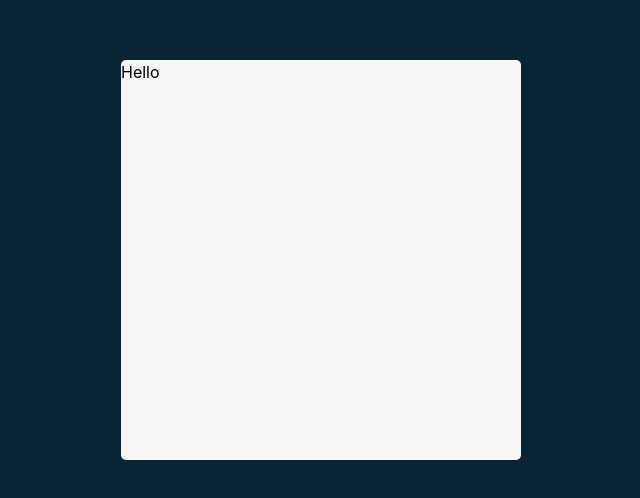
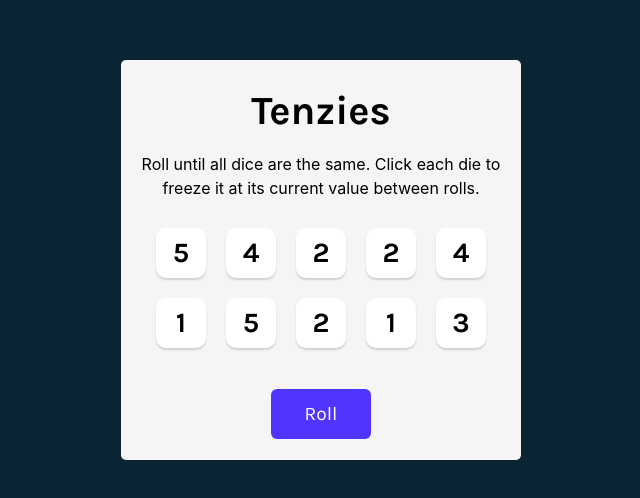
Before and after one commit to Tarasdeveloper/tenzies-game_react, a React (Vite) app: page / in a window 1280 px wide. Shown: the part 140-638 px from the top of the page, without its empty margins (319-959 px from the left). Built offline with nearby package versions, Linux system fonts and the light colour scheme.

Commit message:
added functionality

```diff
--- a/index.html
+++ b/index.html
@@ -4,6 +4,10 @@
         <meta charset="UTF-8" />
         <link rel="icon" type="image/svg+xml" href="/vite.svg" />
         <meta name="viewport" content="width=device-width, initial-scale=1.0" />
+        <link
+            href="https://fonts.googleapis.com/css2?family=Karla:ital,wght@0,200..800;1,200..800&display=swap"
+            rel="stylesheet"
+        />
         <title>Vite+React</title>
     </head>
     <body>
--- a/package.json
+++ b/package.json
@@ -10,6 +10,7 @@
     "preview": "vite preview"
   },
   "dependencies": {
+    "nanoid": "^5.0.9",
     "react": "^18.3.1",
     "react-dom": "^18.3.1"
   },
--- a/src/App.jsx
+++ /dev/null
@@ -1,3 +0,0 @@
-export default function App() {
-    return <main>Hello</main>;
-}
--- /dev/null
+++ b/src/components/App.jsx
@@ -0,0 +1,62 @@
+import { useState } from 'react';
+import Die from './Die/Die';
+import { nanoid } from 'nanoid';
+
+export default function App() {
+    const [dice, setDice] = useState(generateAllNewDice());
+
+    function generateAllNewDice() {
+        // const nweDice = [];
+        // for (let i = 0; i < 10; i++) {
+        //     const rand = Math.ceil(Math.random() * 6);
+        //     nweDice.push(rand);
+        // }
+        // return nweDice;
+        return new Array(10).fill(0).map(() => ({
+            value: Math.ceil(Math.random() * 6),
+            isHeld: false,
+            id: nanoid(),
+        }));
+    }
+
+    function rollDice() {
+        setDice((oldDice) =>
+            oldDice.map((die) =>
+                die.isHeld
+                    ? die
+                    : { ...die, value: Math.ceil(Math.random() * 6) }
+            )
+        );
+    }
+
+    function hold(id) {
+        setDice((oldDice) =>
+            oldDice.map((die) => {
+                return die.id === id ? { ...die, isHeld: !die.isHeld } : die;
+            })
+        );
+    }
+
+    const diceElements = dice.map((dieObj) => (
+        <Die
+            key={dieObj.id}
+            value={dieObj.value}
+            isHeld={dieObj.isHeld}
+            hold={() => hold(dieObj.id)}
+        />
+    ));
+
+    return (
+        <main>
+            <h1 className="title">Tenzies</h1>
+            <p className="instructions">
+                Roll until all dice are the same. Click each die to freeze it at
+                its current value between rolls.
+            </p>
+            <div className="dice-container">{diceElements}</div>
+            <button className="roll-dice" onClick={rollDice}>
+                Roll
+            </button>
+        </main>
+    );
+}
--- /dev/null
+++ b/src/components/Die/Die.jsx
@@ -0,0 +1,10 @@
+export default function Die(props) {
+    const btnStyles = {
+        backgroundColor: props.isHeld ? '#59E391' : 'white',
+    };
+    return (
+        <button onClick={props.hold} style={btnStyles}>
+            {props.value}
+        </button>
+    );
+}
--- a/src/index.css
+++ b/src/index.css
@@ -7,7 +7,7 @@ body {
     text-rendering: optimizeLegibility;
     -webkit-font-smoothing: antialiased;
     -moz-osx-font-smoothing: grayscale; */
-    font-family: Inter, system-ui, Avenir, Helvetica, Arial, sans-serif;
+    font-family: Karla, sans-serif;
     line-height: 1.5;
 
     margin: 0;
@@ -31,4 +31,54 @@ main {
     background-color: #f5f5f5;
     border-radius: 5px;
     height: 100%;
+    display: flex;
+    flex-direction: column;
+    justify-content: space-evenly;
+    align-items: center;
+    padding: 10px;
 }
+
+button {
+    font-family: inherit;
+    cursor: pointer;
+}
+
+.title {
+    font-size: 40px;
+    margin: 0;
+}
+
+.instructions {
+    font-family: 'Inter', sans-serif;
+    font-weight: 400;
+    margin-top: 0;
+    text-align: center;
+}
+
+.dice-container {
+    display: grid;
+    grid-template: auto auto / repeat(5, 1fr);
+    gap: 20px;
+    margin-bottom: 30px;
+}
+
+.dice-container button {
+    height: 50px;
+    width: 50px;
+    box-shadow: 0px 2px 2px rgba(0, 0, 0, 0.15);
+    border-radius: 10px;
+    border: none;
+    background-color: white;
+    font-size: 1.75rem;
+    font-weight: bold;
+}
+
+button.roll-dice {
+    height: 50px;
+    width: 100px;
+    border: none;
+    border-radius: 6px;
+    background-color: #5035ff;
+    color: white;
+    font-size: 1.2rem;
+}
--- a/src/main.jsx
+++ b/src/main.jsx
@@ -1,7 +1,7 @@
 import { StrictMode } from 'react';
 import { createRoot } from 'react-dom/client';
 import './index.css';
-import App from './App';
+import App from './components/App';
 
 createRoot(document.getElementById('root')).render(
     <StrictMode>
```
Also changed, not shown: eslint.config.js (+7 -6 lines), 1 other file (tests, documents, lock files or other folders).
